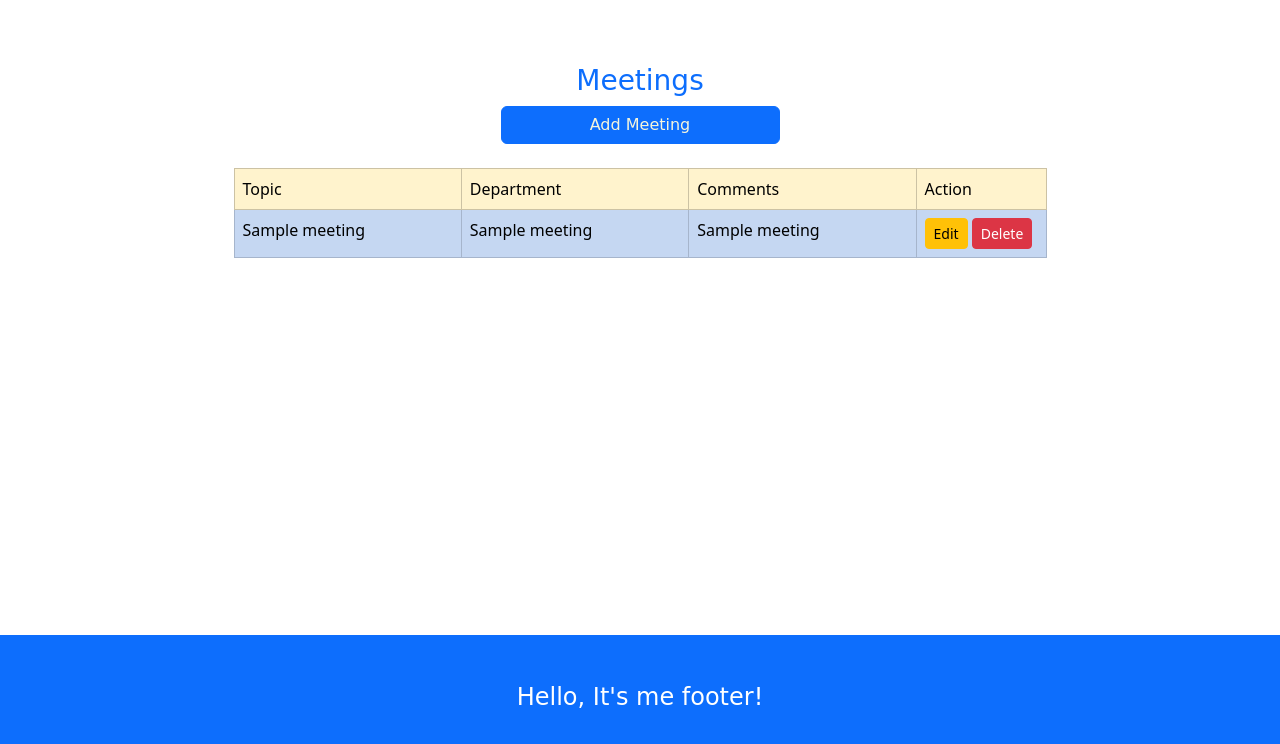
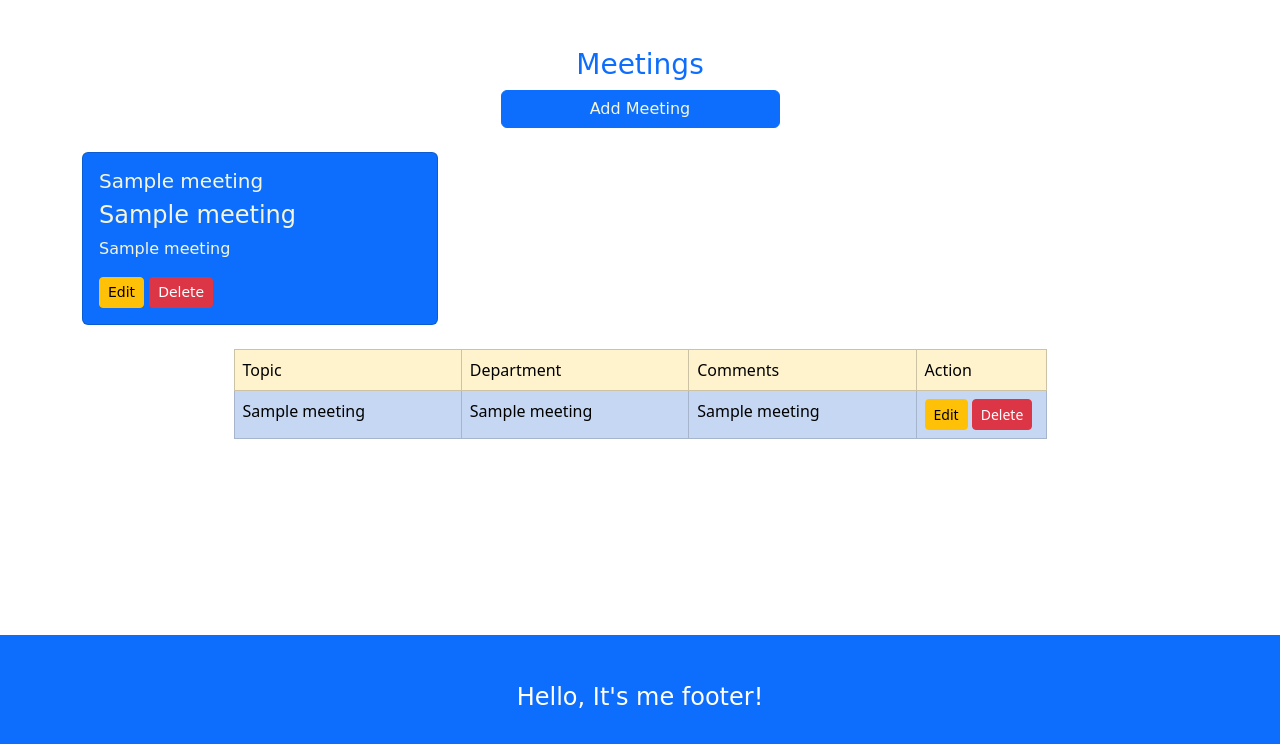
Before and after one commit to Rustam-Aliyev889/taskify-2nd-att, a Flask app: page /meetings in a window 1280 px wide. Shown: the part 56-800 px from the top of the page. Run offline with Flask 3, Linux system fonts and the light colour scheme; a database or web service that is not in the repository returns one stand-in record (values such as "Sample title"); some libraries are stand-ins or nearby versions.

Commit message:
adding cards

```diff
--- a/app.py
+++ b/app.py
@@ -19,14 +19,7 @@ def db_conn():
 
 @app.route("/")
 def home():
-    #conn = db_conn()
-    #cur = conn.cursor()
-    #cur.execute('''SELECT * FROM meetings''')
-    #meetings = cur.fetchall()
-    #cur.close()
-    #conn.close()
-    #print(meetings)
-    return render_template("base.html") #meetings= meetings )
+    return render_template("base.html")
 
 
 
@@ -63,13 +56,13 @@ def new_meeting():
     conn.close()
     return redirect(url_for('meetings'))
 
-@app.route("/update/<id>", methods=['POST'])
-def update(id):
+@app.route("/update", methods=['POST','GET'])
+def update(id,topic,department,comment):
     conn = db_conn()
     cur = conn.cursor()
-    topic = request.form["topic"]
-    department = request.form["department"]
-    comment = request.form["comment"]
+    #topic = request.form["topic"]
+    #department = request.form["department"]
+    #comment = request.form["comment"]
     cur.execute('''UPDATE meetings SET topic=%s, department=%s, comment=%s WHERE id=%s''', (topic, department, comment, id))
     cur.execute()
     conn.commit()
@@ -91,7 +84,6 @@ def delete(id):
     conn = db_conn()
     cur = conn.cursor()
    # id = request.form['id']
-    print("ID ="  + id)
     cur.execute('''DELETE FROM meetings WHERE id = %s''',(id))
     conn.commit()
     cur.close()
--- a/templates/meetings.html
+++ b/templates/meetings.html
@@ -1,11 +1,29 @@
 {% extends "base.html" %}
 {% block content %}
 
-<h3 class="text-primary text-center mt-3" style="font-family: cursive;">Meetings</h3>
+<h3 class="text-primary text-center" style="font-family: cursive;">Meetings</h3>
 
-<div class="d-grid gap-2 col-3 mx-auto">
+<div class="d-grid gap-2 col-3 mt-2 mx-auto">
     <a href="{{ url_for('add_meeting')}}" class="btn btn-primary" role="button" style="color: beige; font-family: cursive;">Add Meeting</a>
 </div>
+
+
+<div class="row mb-4 mt-4">
+    {% for row in meetings%}
+    <div class="col-sm-4 mb-sm-0">
+      <div class="card text-bg-primary">
+        <div class="card-body" style="color: beige; font-family: cursive;">
+          <h5 class="card-title">{{row[2]}}</h5>
+          <h4 class="card-title">{{row[1]}}</h4>
+          <p class="card-text">{{row[3]}}</p>
+          <a href="/update {{row[0],[1],[2],[3]}}" class="btn btn-warning btn-sm">Edit</a>
+          <a href="/delete {{row[0]}}" class="btn btn-danger btn-delete btn-sm">Delete</a>
+        </div>
+      </div>
+    </div>
+    {% endfor %}
+  </div>
+
 
 <div class="col-md-9 container  justify-content-center mt-4 mb-4">
     <table id="meetings-table" class="table table-primary table-striped table-hover table-bordered" style="width:100%">
@@ -26,10 +44,8 @@
           <td>{{row[2]}}</td>
           <td>{{row[3]}}</td>
           <td width="130">
-            <a href="/update {{row[0]}}" class="btn btn-warning btn-sm">Edit</a>
-            <!--<a href="/delete/ {{row[0]}}" class="btn btn-danger btn-delete btn-sm">Delete</a>-->
+            <a href="/update {{row[0],[1],[2],[3]}}" class="btn btn-warning btn-sm">Edit</a>
             <a href="/delete {{row[0]}}" class="btn btn-danger btn-delete btn-sm">Delete</a>
-            <!--<a href="{{url_for('delete', id=id)}}" class="btn btn-danger btn-delete btn-sm">Delete</a>-->
             <!--<form action="/delete" method="post">
                 <input type="hidden" name="id" value="{{row[0]}}">
                 <input type="submit" value="Delete">
@@ -41,4 +57,6 @@
     </table>
   </div>
 
+
+
 {% endblock %}
--- a/templates/tasks.html
+++ b/templates/tasks.html
@@ -1,6 +1,7 @@
 {% extends "base.html" %}
 {% block content %}
 
-<h3 class="text-primary text-center mt-3">Tasks</h3>
+<h3 class="text-primary text-center ">Tasks</h3>
+
 
 {% endblock %}
```
Also changed, not shown: templates/add_meeting.html (+6 -5 lines).
